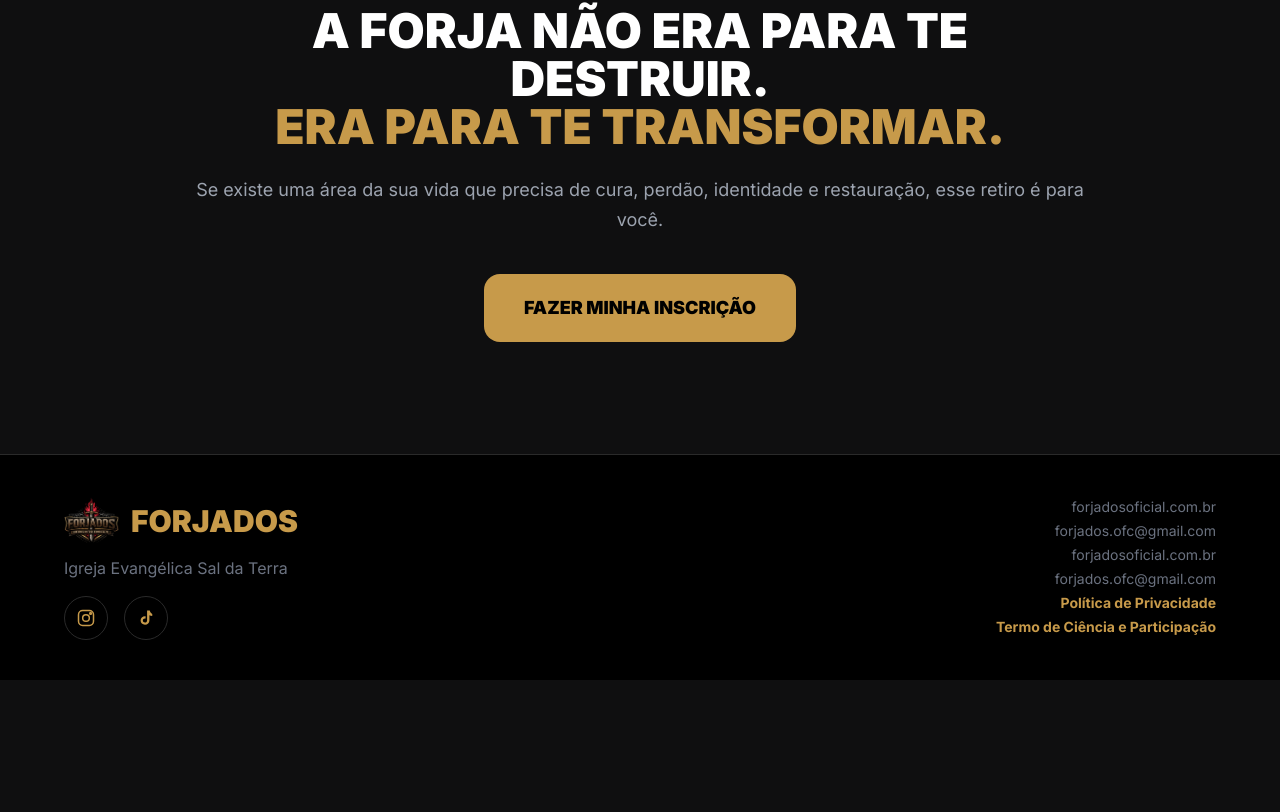
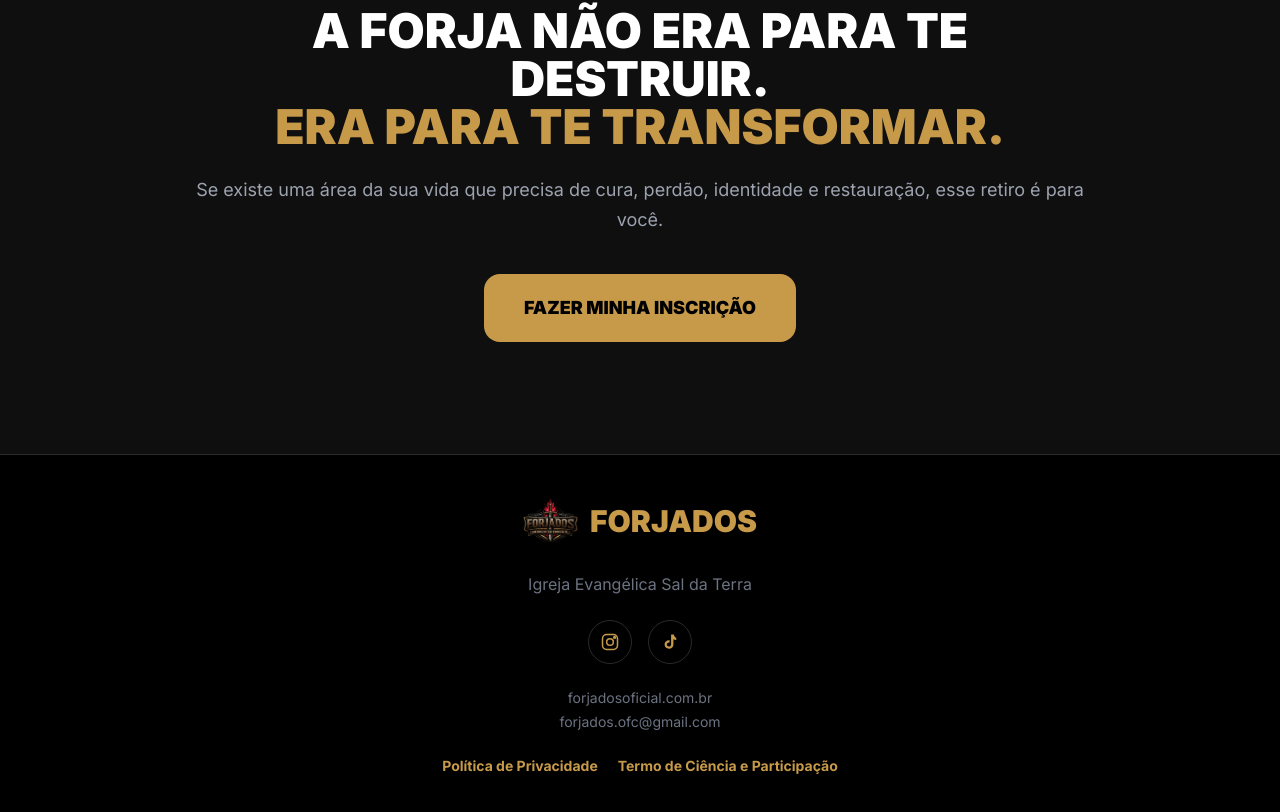
Before and after one commit to GTmaced01/forjados-site, a Next.js app: page / in a window 1280 px wide. Shown: the part 4738-5550 px from the top of the page. Before the commit the page ends 5418 px from the top, so only its background shows below. Built offline with nearby package versions, Linux system fonts and the light colour scheme.

Commit message:
Update page.tsx

```diff
--- a/app/page.tsx
+++ b/app/page.tsx
@@ -348,9 +348,8 @@ export default function Home() {
 
       {/* FOOTER */}
 <footer className="border-t border-[#2A2A2A] py-10 px-4 sm:px-6 bg-black">
-        <div className="max-w-6xl mx-auto flex flex-col md:flex-row items-center justify-between gap-8">
-          <div className="text-center md:text-left">
-            <div className="flex items-center justify-center md:justify-start gap-3">
+  <div className="max-w-6xl mx-auto flex flex-col items-center justify-center gap-6 text-center">
+    <div className="flex items-center justify-center gap-3">
       <img
         src="/logo-forjados.png"
         alt="Logo FORJADOS"
@@ -362,11 +361,11 @@ export default function Home() {
       </h3>
     </div>
 
-            <p className="text-gray-500 mt-2">
+    <p className="text-gray-500">
       Igreja Evangélica Sal da Terra
     </p>
 
-            <div className="flex items-center justify-center md:justify-start gap-4 mt-4">
+    <div className="flex items-center justify-center gap-4">
       <a
         href="https://www.instagram.com/forjadosoficial_?igsh=cDluOW1jbG90NTli"
         target="_blank"
@@ -405,30 +404,26 @@ export default function Home() {
         </svg>
       </a>
     </div>
+
+    <div className="text-gray-500 text-sm space-y-1">
+      <p>forjadosoficial.com.br</p>
+      <p>forjados.ofc@gmail.com</p>
     </div>
 
-          <div className="text-gray-500 text-sm text-center md:text-right space-y-1">
-  <p>forjadosoficial.com.br</p>
-  <p>forjados.ofc@gmail.com</p>
-
-  <div className="text-gray-500 text-sm text-center md:text-right space-y-1">
-  <p>forjadosoficial.com.br</p>
-  <p>forjados.ofc@gmail.com</p>
-
+    <div className="flex flex-col sm:flex-row items-center justify-center gap-2 sm:gap-5 text-sm font-bold">
       <a
         href="/politica-de-privacidade"
-    className="block text-[#C79A4A] hover:text-yellow-500 transition-all font-bold"
+        className="text-[#C79A4A] hover:text-yellow-500 transition-all"
       >
         Política de Privacidade
       </a>
 
       <a
         href="/termo-de-ciencia"
-    className="block text-[#C79A4A] hover:text-yellow-500 transition-all font-bold"
+        className="text-[#C79A4A] hover:text-yellow-500 transition-all"
       >
         Termo de Ciência e Participação
       </a>
-</div>
     </div>
   </div>
 </footer>
```
Lines whose indentation alone changed are shown as unchanged.
